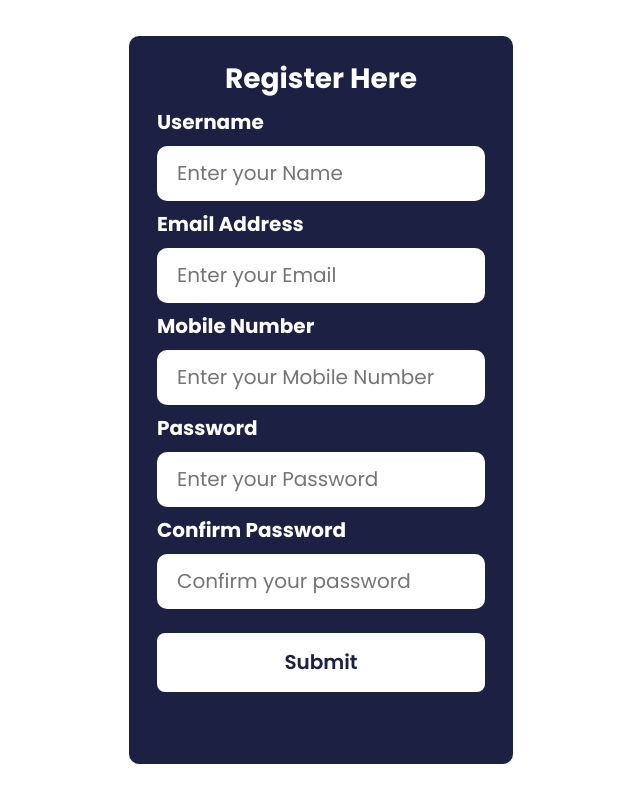
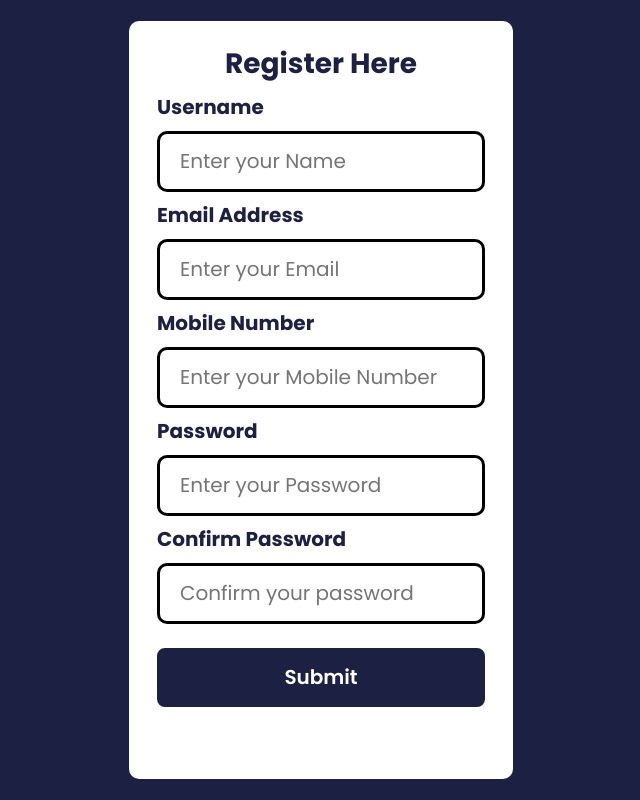
Before and after one commit to Saravana16041999/form-validation-main, a plain HTML site: page index.html in a window 1280 px wide. Shown: the whole page, without its empty margins (319-959 px from the left). Drawn offline with Linux system fonts and the light colour scheme.

Commit message:
added ui

```diff
--- a/styles/style.css
+++ b/styles/style.css
@@ -25,7 +25,7 @@ html {
 
 body {
   font-family: 'Poppins', sans-serif;
-  background-color: var(--clr-white);
+  background-color: var(--clr-dark);
 }
 
 /* global css */
@@ -43,7 +43,7 @@ li {
 }
 
 .container {
-  max-width: var(--max-width);
+  max-width: var(--clr-white);
   margin: 0 auto;
   padding-left: 1rem;
   padding-right: 1rem;
@@ -76,8 +76,8 @@ li {
   max-width: 30rem;
   margin: 0 auto;
   padding: 0.5rem 1.75rem 3rem 1.75rem;
-  background-color: var(--clr-dark);
-  color: var(--clr-white);
+  background-color: var(--clr-white);
+  color: var(--clr-dark);
   border-radius: 10px;
 }
 
@@ -111,13 +111,13 @@ input {
   font-size: 600;
   border-radius: 10px;
   outline: none;
-  border: none;
+  border: solid;
 }
 
 .btn-light {
-  background-color: var(--clr-white);
-  border: 2px solid var(--clr-white);
-  color: var(--clr-dark);
+  background-color: var(--clr-dark);
+  border: 2px solid var(--clr-dark);
+  color: var(--clr-white);
   transition: var(--transition);
 }
 
```
Also changed, not shown: 2 other files.
